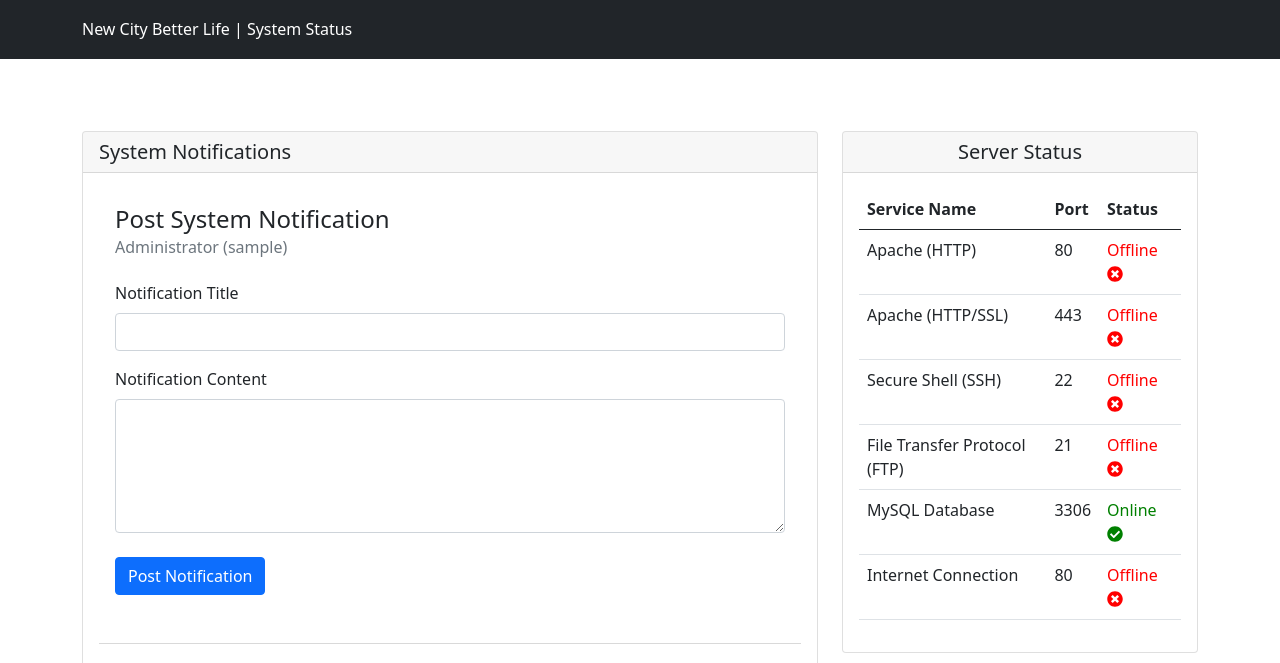
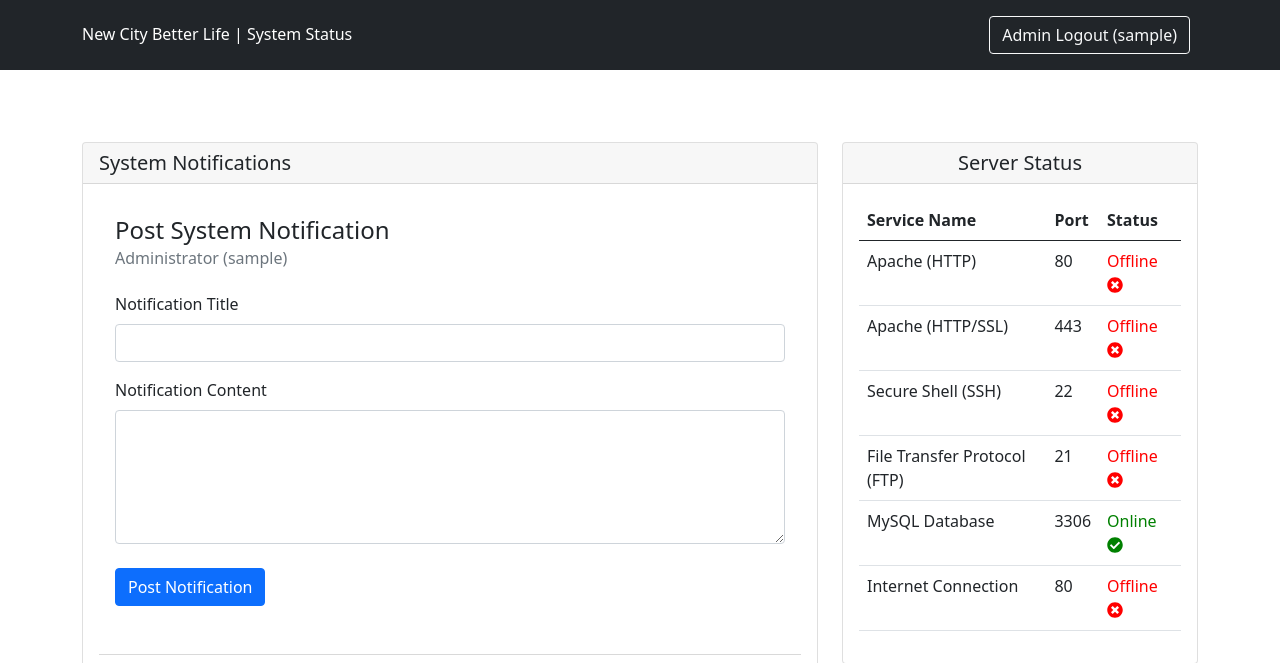
Before and after one commit to pyxn/Project-COMP3340, a PHP site: page /status.php in a window 1280 px wide. Shown: the top 663 px of the page. Run offline with PHP 8.4, Linux system fonts and the light colour scheme; the visitor is signed in with stand-in values (Sample User, id 1); data that the repository does not hold is empty.

Commit message:
add regular username as temporary admin username in status sequence

```diff
--- a/public_html/status.php
+++ b/public_html/status.php
@@ -67,8 +67,13 @@ $services = array(
                     <h6 class='align-items-center my-1'>New City Better Life | System Status</h6>
                 </a>
                 <div class="text-end">
-                    <!-- <button type="button" class="btn btn-outline-light me-2">Admin Login</button>
-                    <button type="button" class="btn btn-warning">Admin Register</button> -->
+                    <?php
+                    if (!empty($admin_username)) {
+                        echo "<button type='button' class='btn btn-outline-light me-2'>Admin Logout ($admin_username)</button>";
+                    } else {
+                        echo "<button type='button' class='btn btn-warning' onclick='window.location.href='login.php''>Admin Login</button>";
+                    }
+                    ?>
                 </div>
             </section>
         </div>
@@ -112,7 +117,6 @@ $services = array(
                         }
                         ?>
 
-
                         <!-- --------------------------------------------------------
                             AUTO-GENERATE POSTS FROM DATABASE
                         ------------------------------------------------------------>
@@ -155,7 +159,6 @@ $services = array(
                             ";
                         }
                         ?>
-
                         <!-- <nav class="blog-pagination mt-4">
                             <a class="btn btn-outline-secondary disabled" href="#">Newer</a>
                             <a class="btn btn-outline-primary" href="#">Older</a>
```
